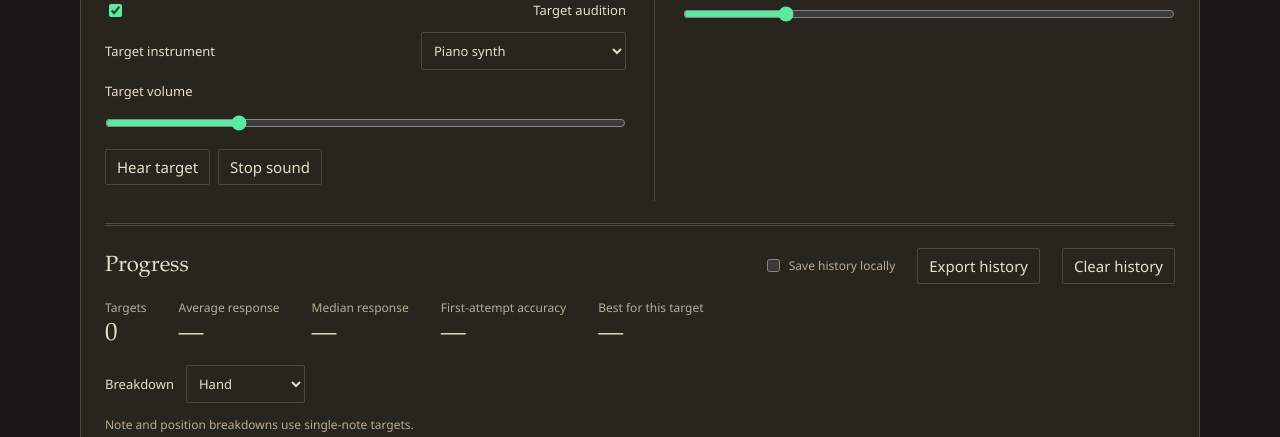
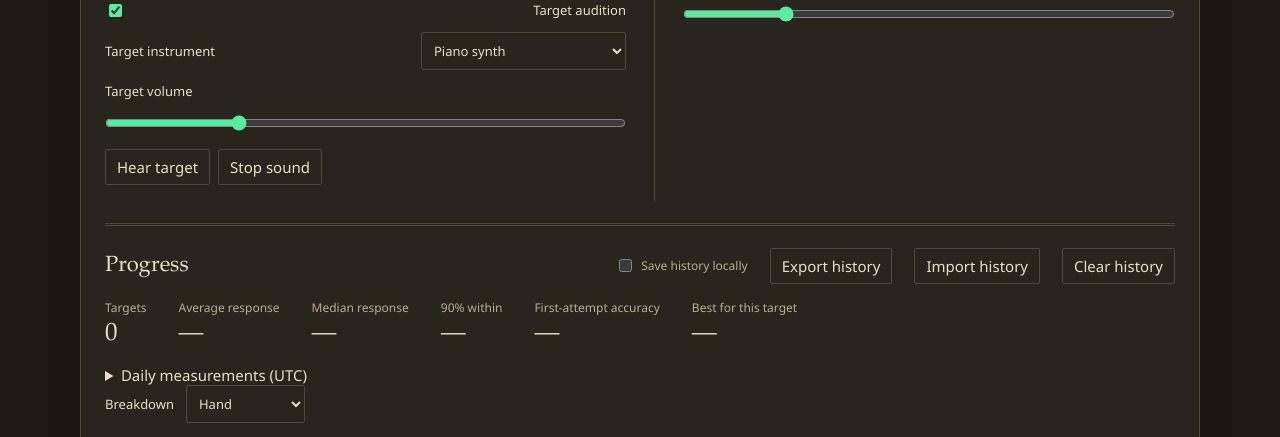
Before and after one commit to dkjroot/piano_sight_reader, a Flask app: page / in a window 1280 px wide. Shown: the part 2006-2443 px from the top of the page. Run offline with Flask 3, Linux system fonts and the light colour scheme.

Commit message:
Restore local progress history safely and expose daily measurements

```diff
--- a/static/metrics.js
+++ b/static/metrics.js
@@ -62,3 +62,23 @@ export function daily(records) {
   for (const record of records) {const day=new Date(record.at).toISOString().slice(0,10); if (!groups.has(day)) groups.set(day,[]); groups.get(day).push(record);}
   return [...groups].sort(([a],[b])=>a.localeCompare(b)).slice(-30).map(([day,rows])=>({day,...summary(rows)}));
 }
+
+
+export function parseHistory(text) {
+  if(typeof text!=='string' || text.length>2_000_000) throw new Error('History files must be no larger than 2 MB.');
+  let value;
+  try {value=JSON.parse(text);} catch {throw new Error('Invalid history JSON.');}
+  if(!value || value.version!==1 || !Array.isArray(value.records)) throw new Error('Unsupported history format or version.');
+  if(value.records.length>1000) throw new Error('A history file may contain at most 1,000 attempts.');
+  const records=cleanHistory(value.records);
+  if(records.length!==value.records.length || records.some(record=>record.firstAttemptCorrect!==(record.wrongPresses===0) || (record.context.identity!==undefined && (typeof record.context.identity!=='string' || record.context.identity.length>8000)) || record.notes.some(note=>12*(note.octave+1)+({C:0,D:2,E:4,F:5,G:7,A:9,B:11})[note.letter]+note.accidental!==note.midi))) throw new Error('History contains an invalid attempt; nothing was imported.');
+  return records;
+}
+export function mergeHistory(existing,incoming) {
+  const merged=new Map();
+  for(const record of [...existing,...incoming]) {
+    const key=JSON.stringify([record.at,record.responseMs,record.wrongPresses,record.firstAttemptCorrect,record.notes.map(note=>[note.midi,note.letter,note.accidental,note.octave,note.staff,note.sourceOnset??null]),record.context.identity??null,record.wrongPitches??[]]);
+    if(!merged.has(key)) merged.set(key,record);
+  }
+  return [...merged.values()].sort((a,b)=>Date.parse(a.at)-Date.parse(b.at)).slice(-1000);
+}
--- a/static/progress.js
+++ b/static/progress.js
@@ -1,14 +1,26 @@
-import {AttemptTracker,cleanHistory,summary,exerciseIdentity,grouped,daily} from './metrics.js';
+import {AttemptTracker,cleanHistory,summary,exerciseIdentity,grouped,daily,parseHistory,mergeHistory} from './metrics.js';
 const $=id=>document.getElementById(id);
 const STORE='piano-sight-reader-history-v1', PREF='piano-sight-reader-save-history';
 const seconds=value=>value===null ? '—' : (value/1000).toFixed(2)+' s';
 export class ProgressPanel {
   constructor() {
-    this.tracker=new AttemptTracker(); this.records=[]; this.identity=''; this.saveTimer=null; this.pauses=new Set();
+    this.tracker=new AttemptTracker(); this.records=[]; this.identity=''; this.saveTimer=null; this.pauses=new Set(); this.importRevision=0;
     try {this.records=cleanHistory(JSON.parse(localStorage.getItem(STORE)||'[]')); $('save-history').checked=localStorage.getItem(PREF)==='true';} catch { $('history-status').textContent='Saved history is unavailable; session measurements still work.'; }
     $('save-history').addEventListener('change',()=>{try {localStorage.setItem(PREF,String($('save-history').checked));} catch {} this.scheduleSave();});
+    $('import-history').addEventListener('click',()=>$('history-file').click());
+    $('history-file').addEventListener('change',async()=>{
+      const revision=++this.importRevision, file=$('history-file').files[0]; if(!file) return;
+      try {
+        if(file.size>2_000_000) throw new Error('History files must be no larger than 2 MB.');
+        const text=await file.text(); if(revision!==this.importRevision) return;
+        const records=parseHistory(text);
+        this.records=mergeHistory(this.records,records); this.scheduleSave(); this.render();
+        $('history-import-status').textContent=`History imported · ${this.records.length} attempts in total.`;
+      } catch(error) {if(revision===this.importRevision) $('history-import-status').textContent='Import failed: '+error.message;}
+      finally {if(revision===this.importRevision) $('history-file').value='';}
+    });
     $('analysis-dimension').addEventListener('change',()=>this.render());
-    $('clear-history').addEventListener('click',()=>{this.records=[]; clearTimeout(this.saveTimer); try {localStorage.removeItem(STORE);} catch {} this.render();});
+    $('clear-history').addEventListener('click',()=>{this.importRevision++; $('history-file').value=''; this.records=[]; $('history-import-status').textContent=''; clearTimeout(this.saveTimer); try {localStorage.removeItem(STORE);} catch {} this.render();});
     $('export-history').addEventListener('click',()=>{
       const url=URL.createObjectURL(new Blob([JSON.stringify({version:1,records:this.records},null,2)],{type:'application/json'}));
       const link=document.createElement('a'); link.href=url; link.download='piano-progress-'+new Date().toISOString().slice(0,10)+'.json'; link.click(); setTimeout(()=>URL.revokeObjectURL(url),1000);
@@ -42,6 +54,7 @@ export class ProgressPanel {
     $('stats-count').textContent=stats.count;
     $('stats-mean').textContent=seconds(stats.mean);
     $('stats-median').textContent=seconds(stats.median);
+    $('stats-tail').textContent=seconds(stats.p90);
     $('stats-accuracy').textContent=stats.accuracy===null ? '—' : Math.round(stats.accuracy*100)+'%';
     this.renderBest();
     const body=$('analysis-rows'); body.replaceChildren();
@@ -50,8 +63,11 @@ export class ProgressPanel {
       for (const value of [row.label,row.count,Math.round(row.accuracy*100)+'%',seconds(row.median)]) {const td=document.createElement('td'); td.textContent=value; tr.append(td);}
       body.append(tr);
     }
-    const days=daily(this.records), peak=Math.max(1,...days.map(day=>day.median));
+    const days=daily(this.records);
+    const dailyBody=$('daily-rows'); dailyBody.replaceChildren();
+    for(const day of days) {const row=document.createElement('tr'); for(const value of [day.day,day.count,seconds(day.median),Math.round(day.accuracy*100)+'%']) {const cell=document.createElement('td'); cell.textContent=value; row.append(cell);} dailyBody.append(row);}
+    const peak=Math.max(1,...days.map(day=>day.median));
     const points=days.map((day,i)=>`${30+i*(580/Math.max(1,days.length-1))},${110-day.median/peak*90}`).join(' ');
-    $('progress-chart').innerHTML=days.length ? `<svg viewBox="0 0 640 140" role="img" aria-label="Daily median response time across ${days.length} days"><path d="M30 10V110H620" class="chart-axis"/><polyline points="${points}" class="chart-line"/>${days.map((day,i)=>`<circle cx="${30+i*(580/Math.max(1,days.length-1))}" cy="${110-day.median/peak*90}" r="4" class="chart-point"/>`).join('')}<text x="30" y="135">${days[0].day}</text><text x="610" y="135" text-anchor="end">${days.at(-1).day}</text></svg>` : '';
+    $('progress-chart').innerHTML=days.length ? `<svg viewBox="0 0 640 140" role="img" aria-label="Daily median response time across ${days.length} days"><path d="M30 10V110H620" class="chart-axis"/><polyline points="${points}" class="chart-line"/>${days.map((day,i)=>`<circle cx="${30+i*(580/Math.max(1,days.length-1))}" cy="${110-day.median/peak*90}" r="4" class="chart-point"><title>${day.day}: ${seconds(day.median)}, ${day.count} attempts</title></circle>`).join('')}<text x="30" y="135">${days[0].day}</text><text x="610" y="135" text-anchor="end">${days.at(-1).day}</text></svg>` : '';
   }
 }
--- a/templates/index.html
+++ b/templates/index.html
@@ -83,10 +83,11 @@
     </div>
   </section>
   <section class="progress-panel" aria-label="Practice progress">
-    <div class="keyboard-heading"><h2>Progress</h2><div class="keyboard-options"><label class="check keyboard-option"><input id="save-history" type="checkbox"> Save history locally</label><button id="export-history" class="quiet">Export history</button><button id="clear-history" class="quiet">Clear history</button></div></div>
-    <dl class="metrics-summary"><div><dt>Targets</dt><dd id="stats-count">0</dd></div><div><dt>Average response</dt><dd id="stats-mean">—</dd></div><div><dt>Median response</dt><dd id="stats-median">—</dd></div><div><dt>First-attempt accuracy</dt><dd id="stats-accuracy">—</dd></div><div><dt>Best for this target</dt><dd id="stats-best">—</dd></div></dl>
-    <p id="history-status" class="small" role="status"></p>
+    <div class="keyboard-heading"><h2>Progress</h2><div class="keyboard-options"><label class="check keyboard-option"><input id="save-history" type="checkbox"> Save history locally</label><button id="export-history" class="quiet">Export history</button><button id="import-history" class="quiet">Import history</button><input id="history-file" type="file" accept=".json,application/json" hidden><button id="clear-history" class="quiet">Clear history</button></div></div>
+    <dl class="metrics-summary"><div><dt>Targets</dt><dd id="stats-count">0</dd></div><div><dt>Average response</dt><dd id="stats-mean">—</dd></div><div><dt>Median response</dt><dd id="stats-median">—</dd></div><div><dt>90% within</dt><dd id="stats-tail">—</dd></div><div><dt>First-attempt accuracy</dt><dd id="stats-accuracy">—</dd></div><div><dt>Best for this target</dt><dd id="stats-best">—</dd></div></dl>
+    <p id="history-status" class="small" role="status"></p><p id="history-import-status" class="small" role="status"></p>
     <div id="progress-chart" aria-label="Daily median response times"></div>
+    <details><summary>Daily measurements (UTC)</summary><table class="analysis-table"><thead><tr><th>Date</th><th>Attempts</th><th>Median</th><th>First try</th></tr></thead><tbody id="daily-rows"></tbody></table></details>
     <label class="analysis-choice">Breakdown <select id="analysis-dimension"><option value="hand">Hand</option><option value="key">Key</option><option value="note">Note</option><option value="position">Staff position</option><option value="accidental">Accidental</option></select></label>
     <p class="small">Note and position breakdowns use single-note targets.</p>
     <table class="analysis-table"><thead><tr><th>Group</th><th>Attempts</th><th>First try</th><th>Median</th></tr></thead><tbody id="analysis-rows"></tbody></table>
```
Also changed, not shown: DEVELOPMENT.md (+7 -0 lines), ROADMAP.md (+2 -1 lines), tests/browser.cjs (+24 -0 lines), tests/core.test.js (+14 -1 lines), README.md.
